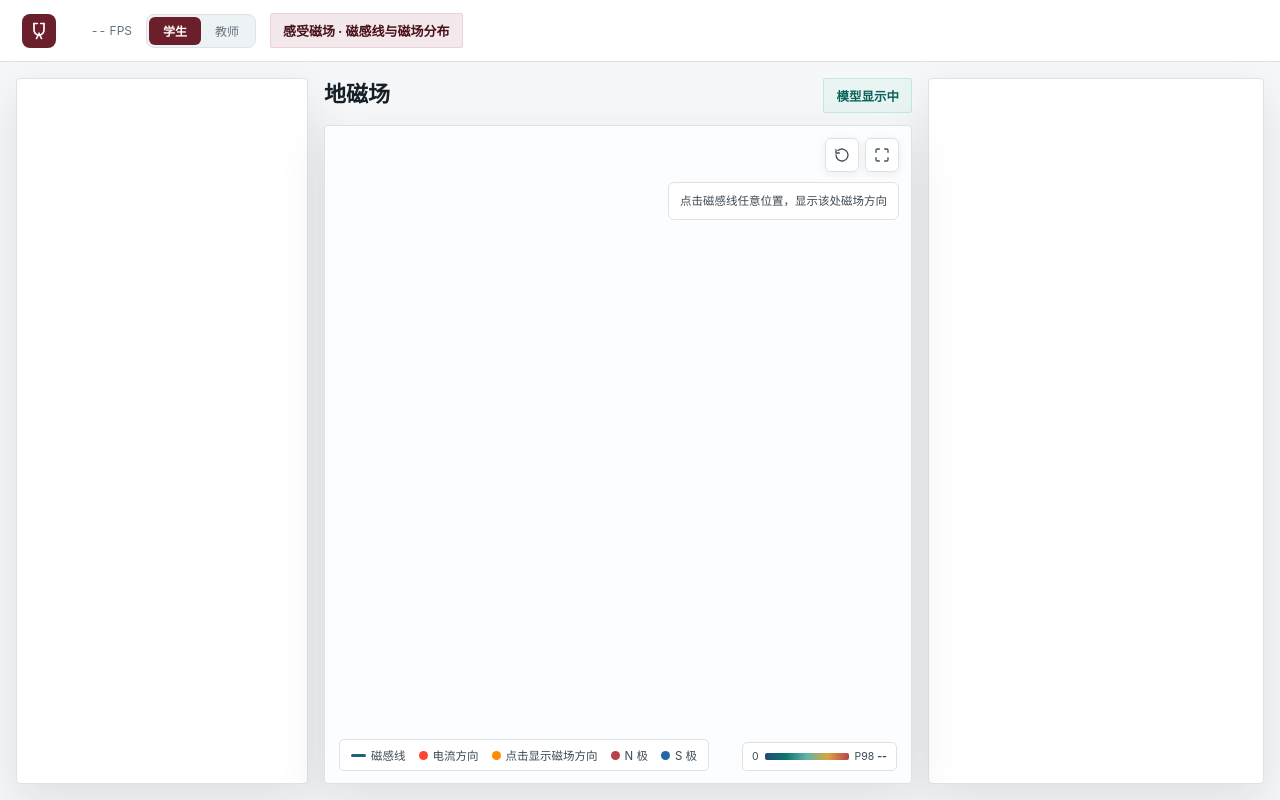
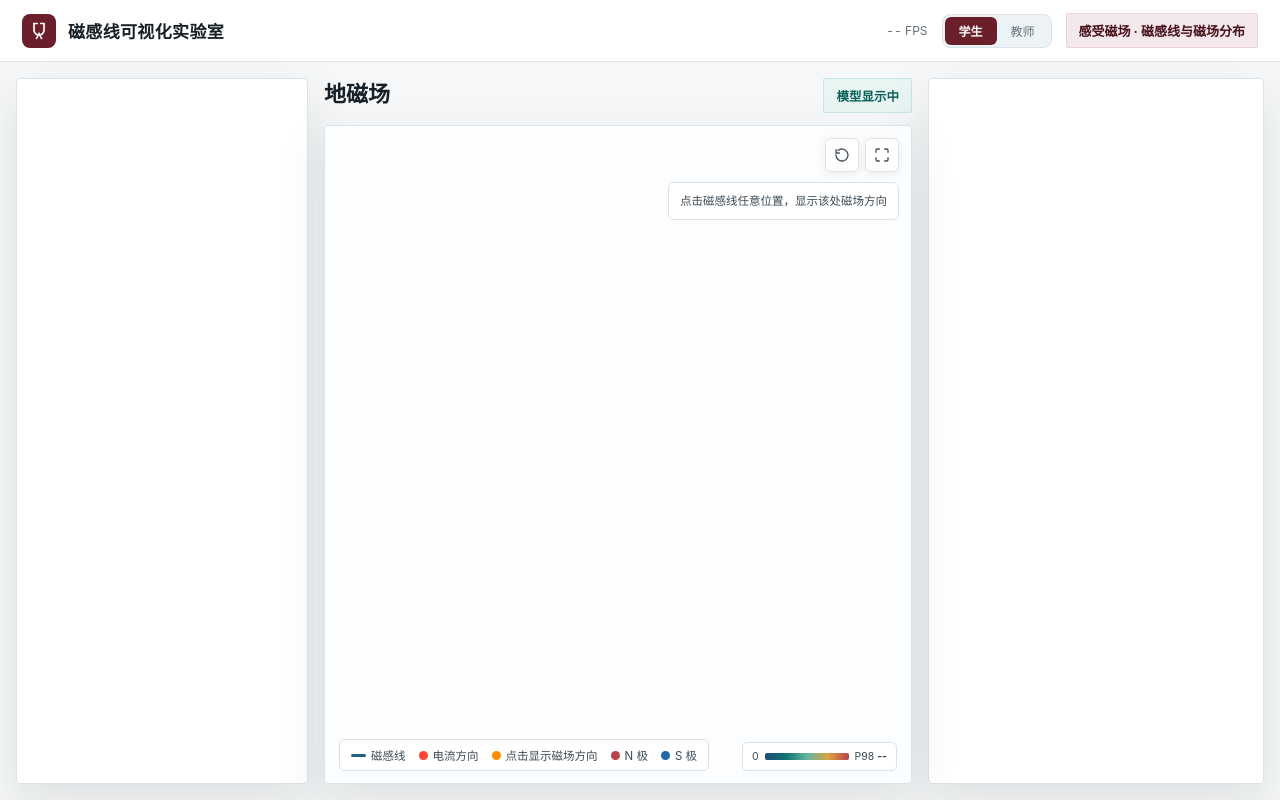
Before and after one commit to qinchenye/magnetic-field-visualization, a website: page index.html in a window 1280 px wide. Drawn offline with nearby package versions, Linux system fonts and the light colour scheme.

Commit message:
Add files via upload

```diff
--- a/index.html
+++ b/index.html
@@ -270,7 +270,7 @@ select {
         <path d="M6 3v8a6 6 0 0 0 12 0V3"/><path d="M6 3h4M14 3h4"/><path d="M9 21l3-6 3 6"/>
       </svg>
     </div>
-    <div class="brand-subtitle"磁感线可视化实验室"</div>
+    <div class="brand-subtitle">磁感线可视化实验室</div>
   </div>
   <div class="topbar-right">
     <span class="fps" id="fps">-- FPS</span>
```
